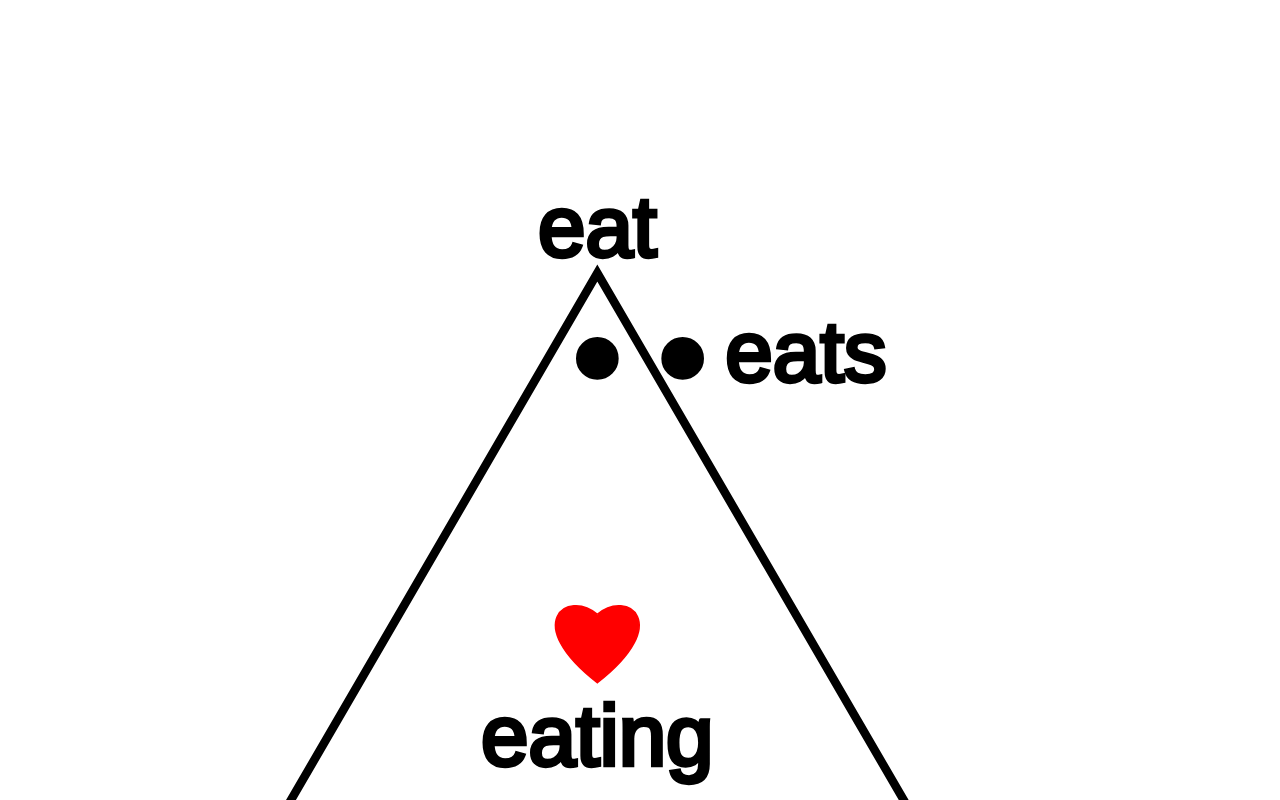
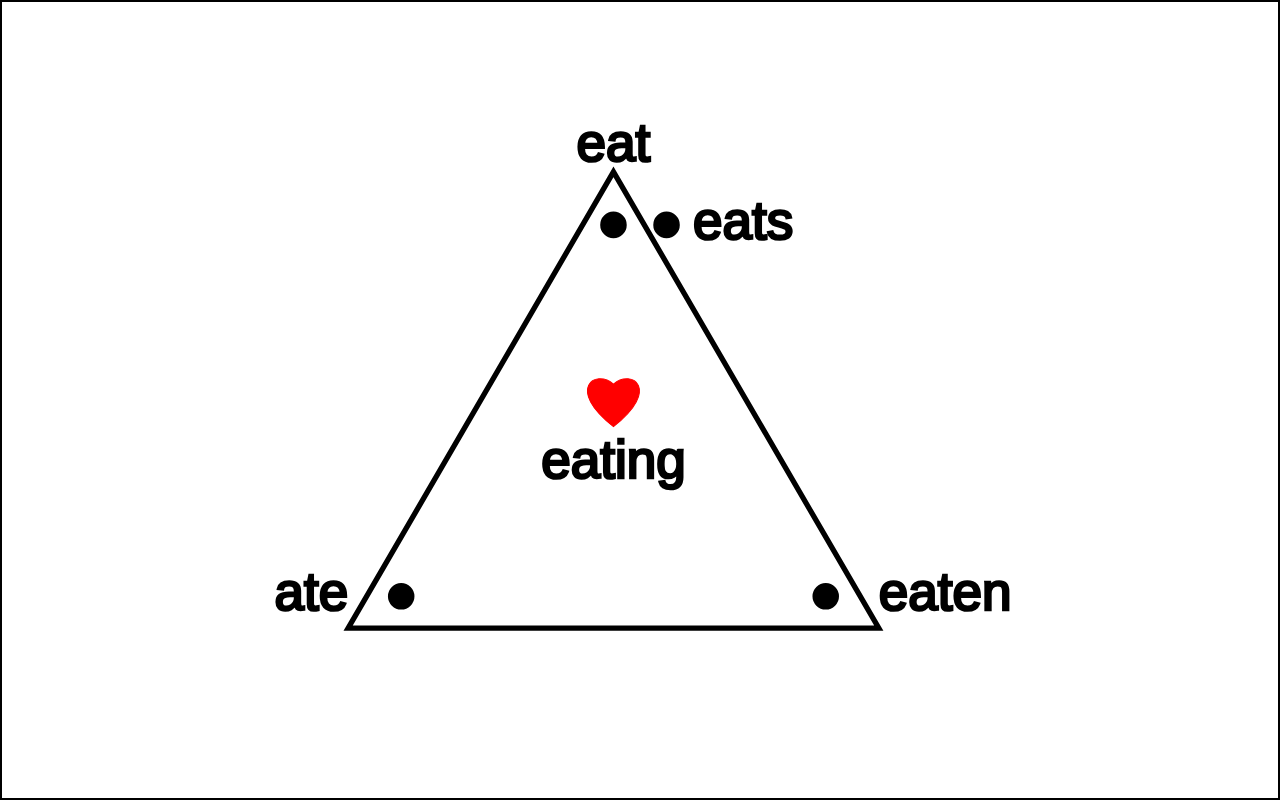
Before and after one commit to riwepo/grammar-triangles, a Next.js app: page /basic-triangle in a window 1280 px wide. Shown: the top 800 px of the page. Built offline with nearby package versions, Linux system fonts and the light colour scheme.

Commit message:
center on screen

```diff
--- a/src/app/basic-triangle/page.js
+++ b/src/app/basic-triangle/page.js
@@ -9,6 +9,7 @@ export const metadata = {
 
 export default function BasicTrianglePage() {
   return (
+    <div className="h-screen w-full overflow-hidden border-2 border-black">
       <BasicTriangle
         uid={nanoid()}
         colour="black"
@@ -21,5 +22,6 @@ export default function BasicTrianglePage() {
           thirdPersonSingular: true,
         }}
       />
+    </div>
   );
 }
```
Lines whose indentation alone changed are shown as unchanged.
